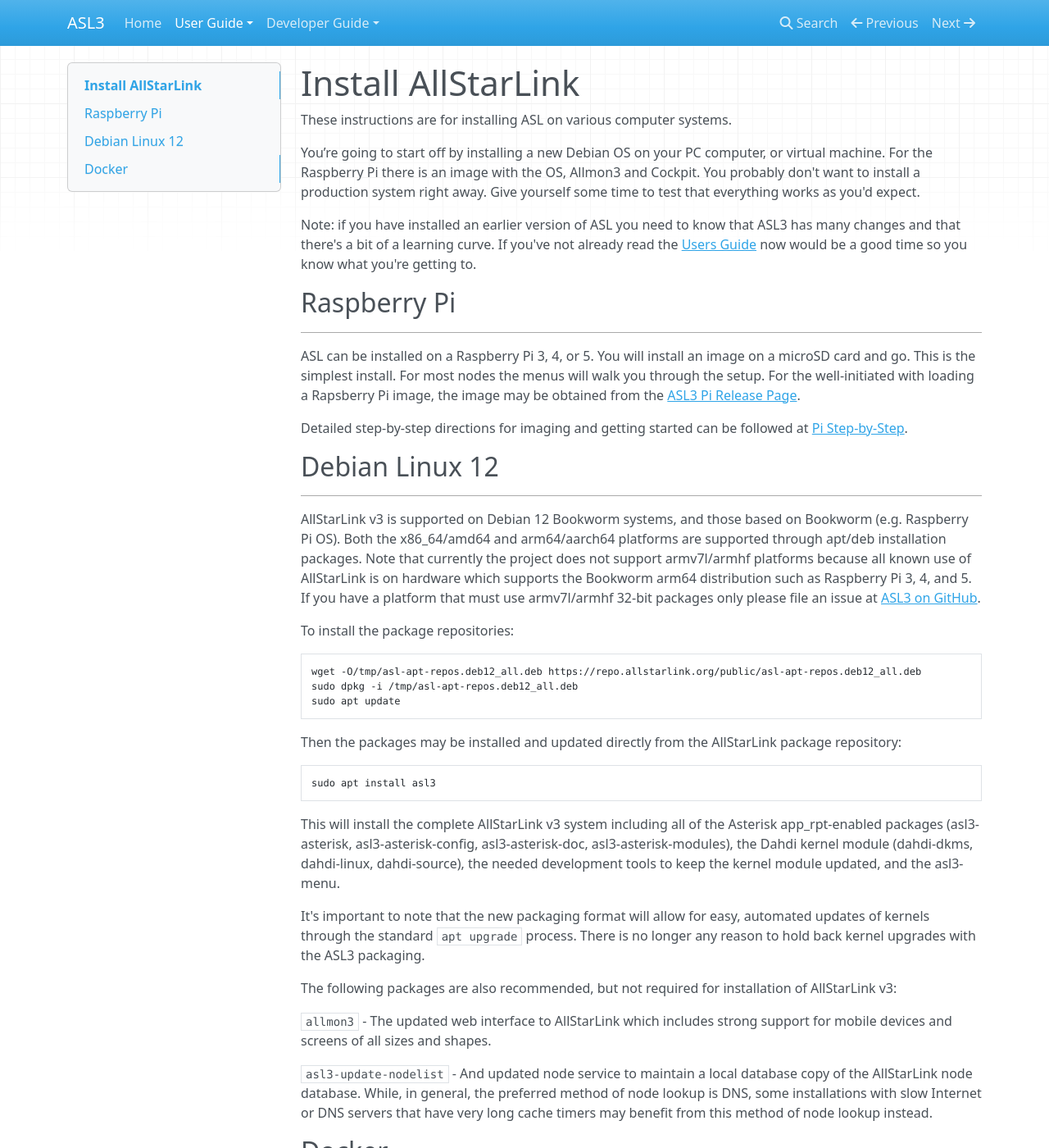
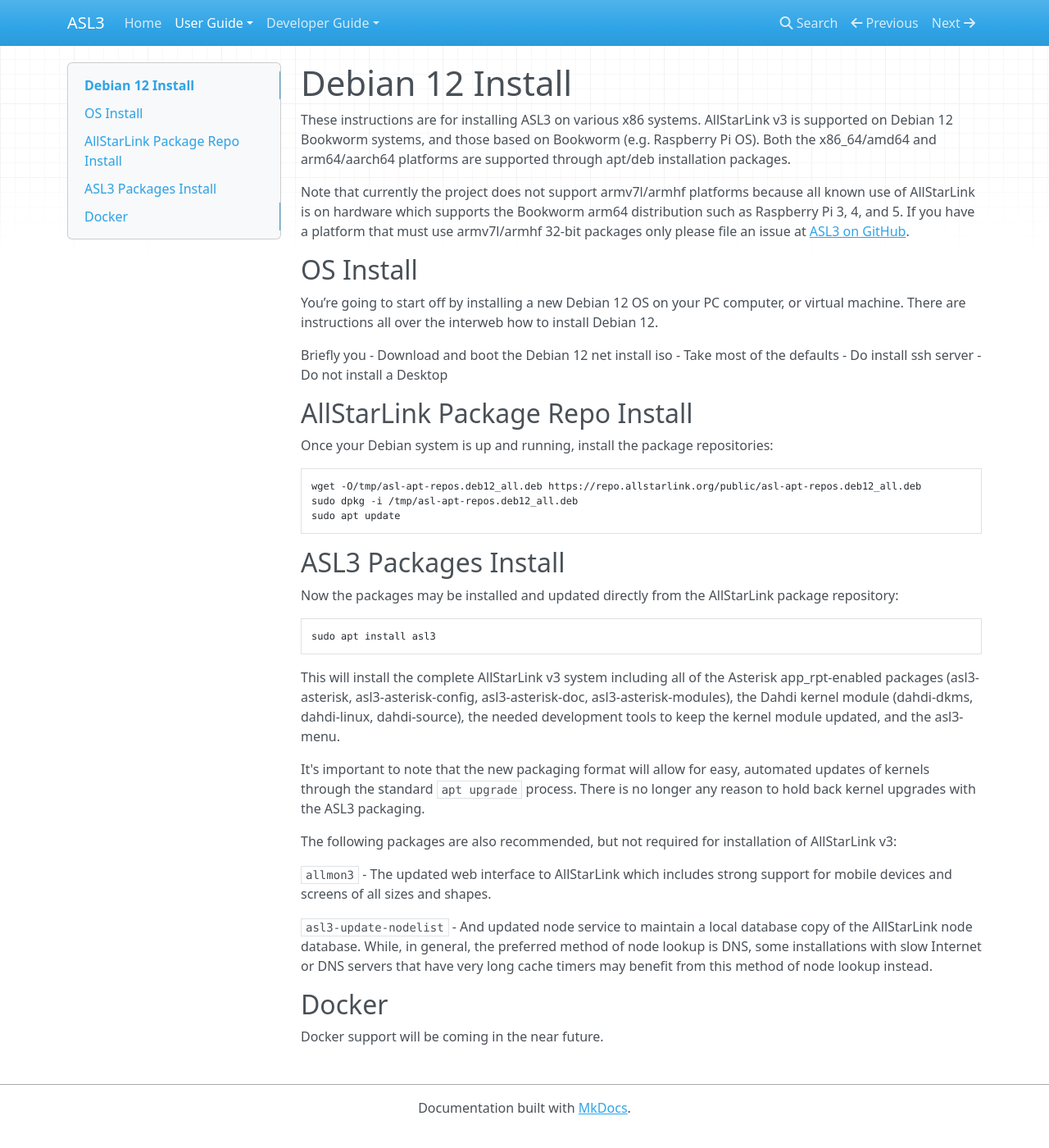
Before and after one commit to AllStarLink/ASL3-Manual, an MkDocs documentation site: the page built from docs/user-guide/install.md, in a window 1280 px wide and 1400 px high. Shown: the whole window at 82% size. Built offline with MkDocs 1.6.1, drawn with Linux system fonts in a browser that asks for light colours; nearby versions of some CDN libraries.

````diff
--- a/docs/user-guide/install.md
+++ b/docs/user-guide/install.md
@@ -1,35 +1,20 @@
-# Install AllStarLink
+# Debian 12 Install
 
-These instructions are for installing ASL on various computer systems.
+These instructions are for installing ASL3 on various x86 systems. AllStarLink v3 is supported on Debian 12 Bookworm systems, and those based on Bookworm (e.g. Raspberry Pi OS). Both the x86_64/amd64 and arm64/aarch64 platforms are supported through apt/deb installation packages.
 
-You’re going to start off by installing a new Debian OS on your PC computer, or virtual machine.  For the Raspberry Pi there is an image with the OS, Allmon3 and Cockpit.  You probably don't want to install a production system right away.  Give yourself some time to test that everything works as you'd expect.
+Note that currently the project does not support armv7l/armhf platforms because all known use of AllStarLink is on hardware which supports the Bookworm arm64 distribution such as Raspberry Pi 3, 4, and 5. If you have a platform that must use armv7l/armhf 32-bit packages only please file an issue at [ASL3 on GitHub](https://github.com/AllStarLink/ASL3/issues).
 
-Note: if you have installed an earlier version of ASL you need to know that ASL3 has many changes and that there's a bit of a learning curve.  If you've not already read the [Users Guide](index.md) now would be a good time so you know what you're getting to.
+## OS Install
+You’re going to start off by installing a new Debian 12 OS on your PC computer, or virtual machine. There are instructions all over the interweb how to install Debian 12.
 
+Briefly you
+- Download and boot the Debian 12 net install iso
+- Take most of the defaults
+- Do install ssh server
+- Do not install a Desktop
 
-## Raspberry Pi
-
-<hr>
-
-ASL can be installed on a Raspberry Pi 3, 4, or 5. You will install an image on a microSD card and go. This is the simplest install. For most nodes the menus will walk you through the setup. For the well-initiated with
-loading a Rapsberry Pi image, the image may be obtained from the [ASL3 Pi Release Page](#).
-
-Detailed step-by-step directions for imaging and getting started can be followed
-at [Pi Step-by-Step](pi-detailed.md).
-
-## Debian Linux 12
-
-<hr>
-
-AllStarLink v3 is supported on Debian 12 Bookworm systems, and those based
-on Bookworm (e.g. Raspberry Pi OS). Both the x86_64/amd64 and arm64/aarch64
-platforms are supported through apt/deb installation packages. Note that currently
-the project does not support armv7l/armhf platforms because all known
-use of AllStarLink is on hardware which supports the Bookworm arm64 distribution
-such as Raspberry Pi 3, 4, and 5. If you have a platform that must use armv7l/armhf
-32-bit packages only please file an issue at [ASL3 on GitHub](https://github.com/AllStarLink/ASL3/issues).
-
-To install the package repositories:
+## AllStarLink Package Repo Install
+Once your Debian system is up and running, install the package repositories:
 
 ```bash
 wget -O/tmp/asl-apt-repos.deb12_all.deb https://repo.allstarlink.org/public/asl-apt-repos.deb12_all.deb
@@ -37,7 +22,9 @@
 sudo apt update
 ```
 
-Then the packages may be installed and updated directly from the AllStarLink package
+## ASL3 Packages Install
+
+Now the packages may be installed and updated directly from the AllStarLink package
 repository:
 
 ```bash
--- a/mkdocs.yml
+++ b/mkdocs.yml
@@ -6,6 +6,7 @@
   - Home: index.md
   - User Guide:
     - user-guide/index.md
+    - user-guide/whats-new.md
     - user-guide/install.md
     - user-guide/pi-detailed.md
     - user-guide/menu.md
````
Also changed, not shown: docs/user-guide/index.md (+12 -40 lines), docs/user-guide/pi-detailed.md (+6 -1 lines), docs/user-guide/whats-new.md (added, +40 -0 lines).
